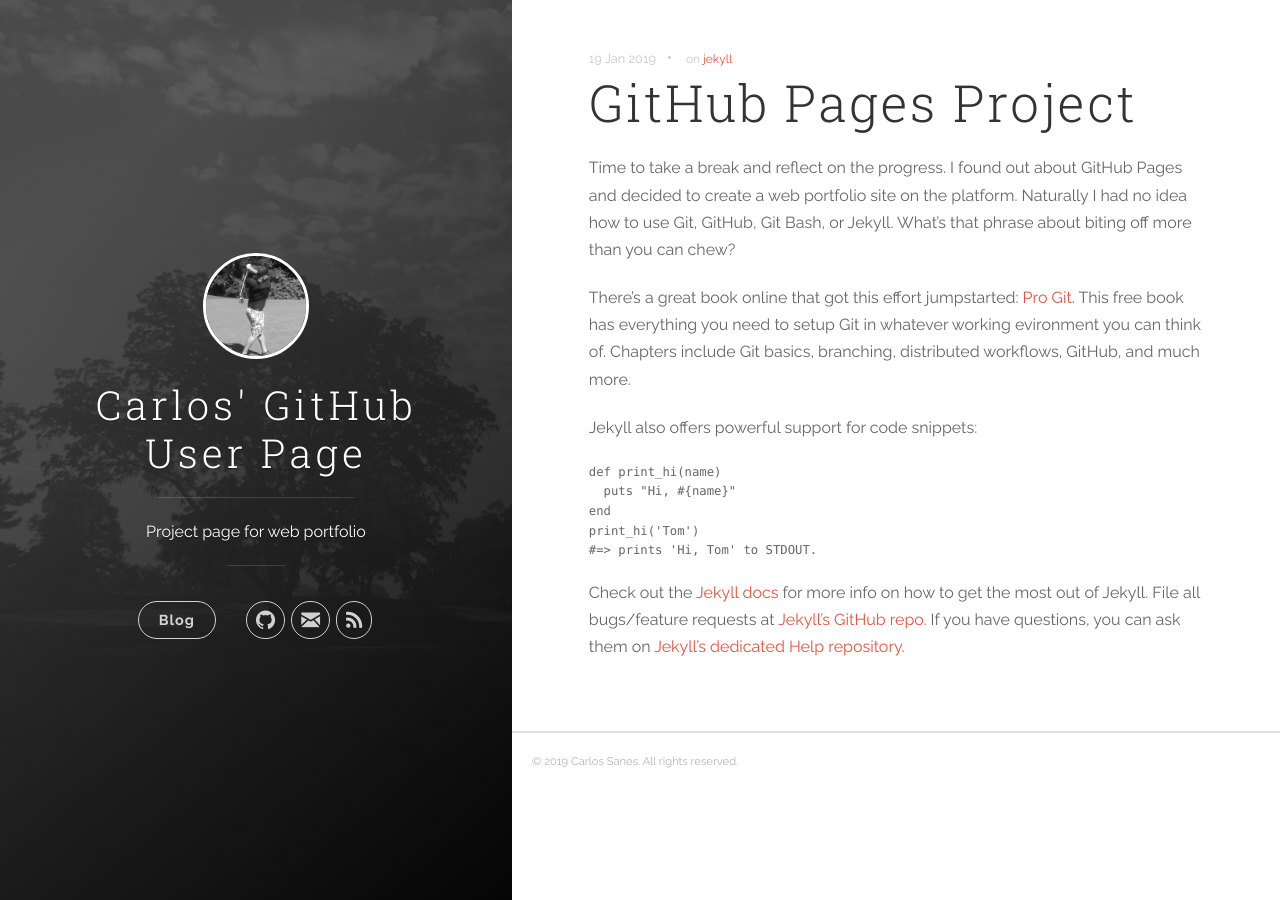
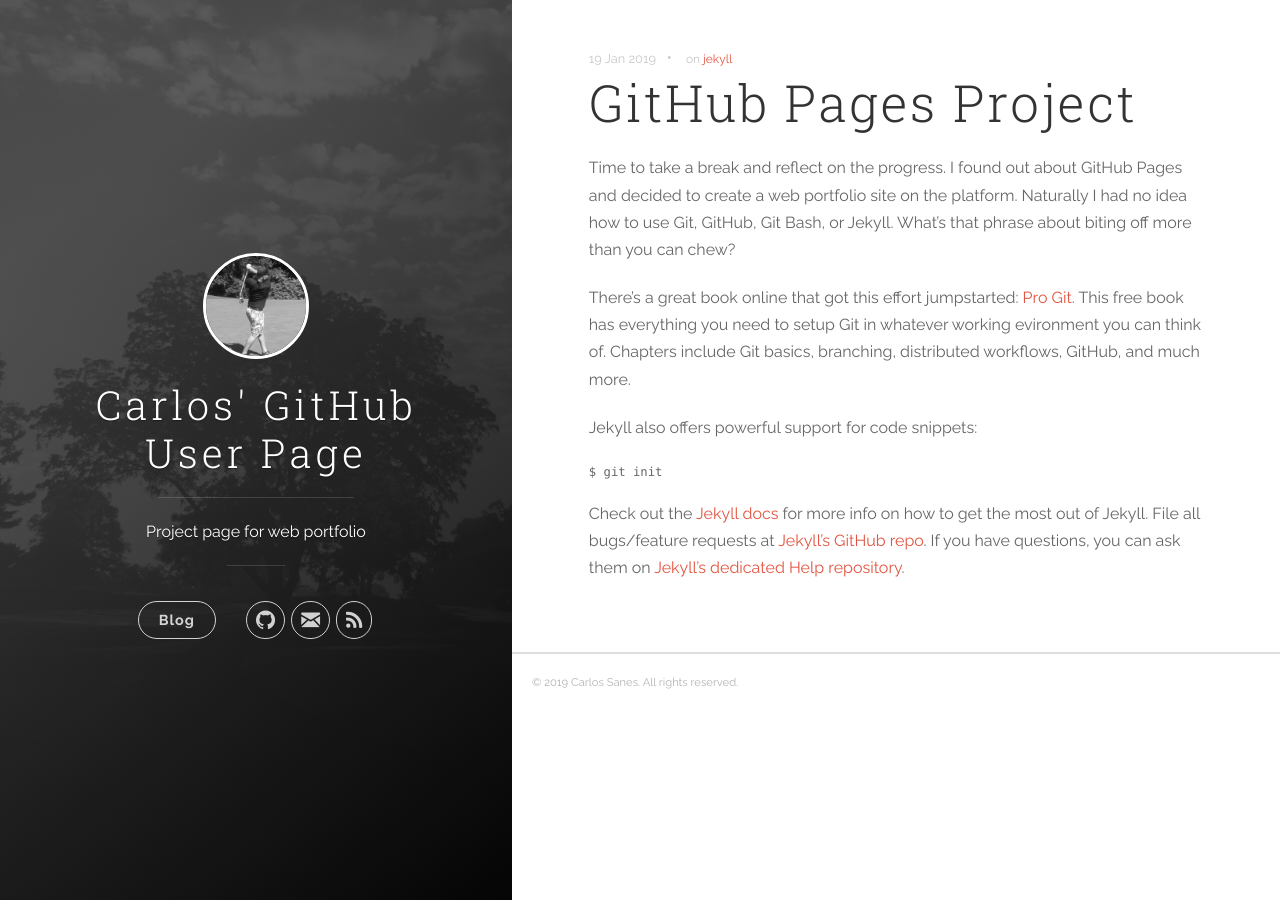
Before and after one commit to csanes/csanes.github.io, a Jekyll site: the page built from _posts/2019-01-19-GitHub-Pages-Project.markdown, in a window 1280 px wide. Built offline with Jekyll 4.4.1, drawn with Linux system fonts in a browser that asks for light colours.

Commit message:
trying to change the code snippet language to git.

````diff
--- a/_posts/2019-01-19-GitHub-Pages-Project.markdown
+++ b/_posts/2019-01-19-GitHub-Pages-Project.markdown
@@ -11,11 +11,7 @@
 Jekyll also offers powerful support for code snippets:
 
 ``` git
-def print_hi(name)
-  puts "Hi, #{name}"
-end
-print_hi('Tom')
-#=> prints 'Hi, Tom' to STDOUT.
+$ git init
 ```
 
 Check out the [Jekyll docs][jekyll] for more info on how to get the most out of Jekyll. File all bugs/feature requests at [Jekyll’s GitHub repo][jekyll-gh]. If you have questions, you can ask them on [Jekyll’s dedicated Help repository][jekyll-help].
````
